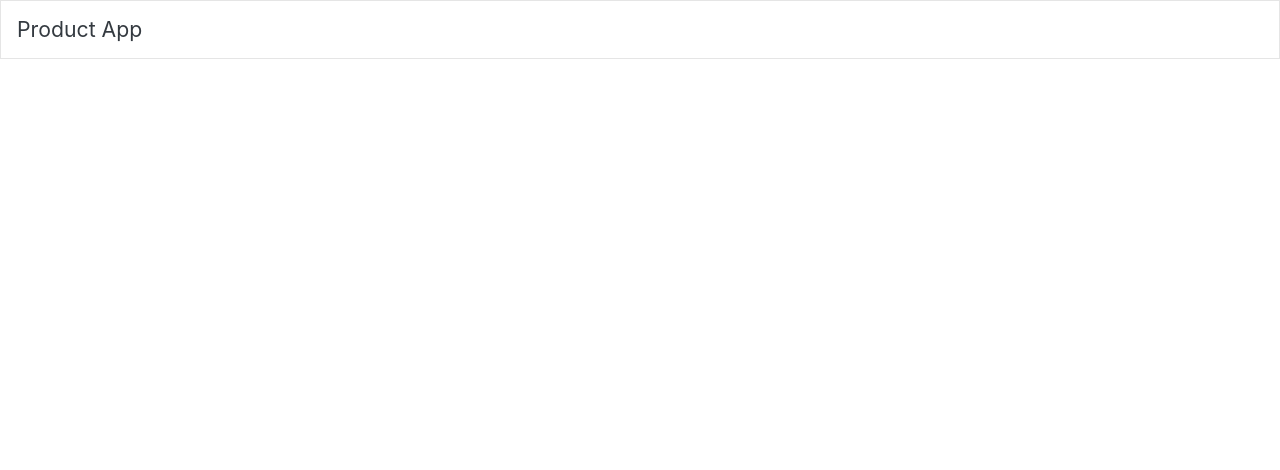
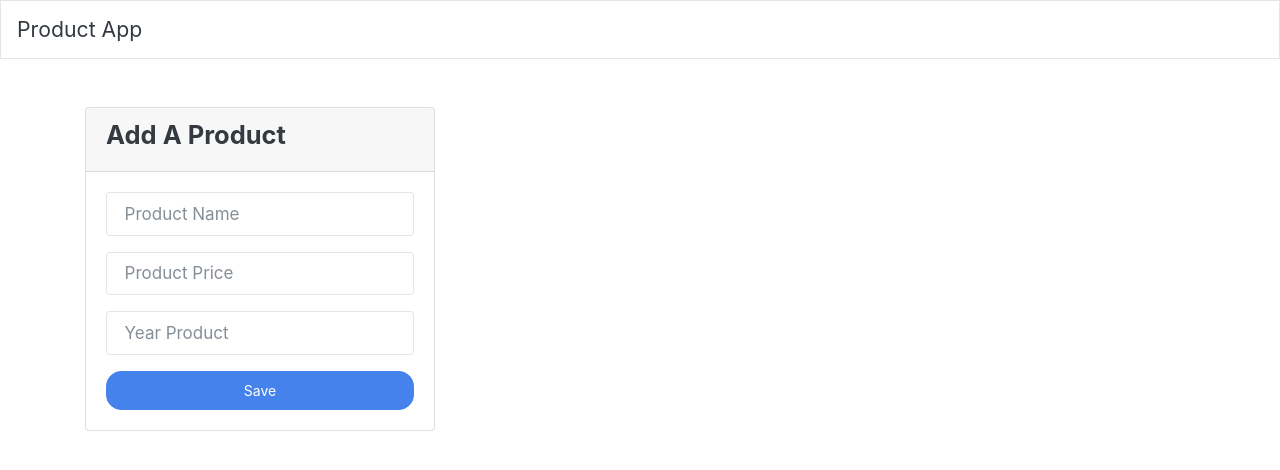
Before and after one commit to gabrielaRazo/Product-App-Javascript, a plain HTML site: page index.html in a window 1280 px wide. Drawn offline with nearby package versions, Linux system fonts and the light colour scheme.

Commit message:
The interface part is finished.
I add different forms that contain the name of the product, price, and year of manufacture. Finally, I add a submit button.

```diff
--- a/index.html
+++ b/index.html
@@ -11,10 +11,56 @@
     />
   </head>
   <body>
+    <!-- NAVIGATION -->
     <nav class="navbar navbar-light bg-light">
       <a href="#" class="navbar-brand">
         Product App
       </a>
     </nav>
+    <div class="container">
+      <!-- APPLICATION -->
+      <div id="App" class="row pt-5">
+        <div class="col-md-4">
+          <div class="card">
+            <div class="card-header">
+              <h4>Add A Product</h4>
+            </div>
+            <form id="product-form" class="card-body">
+              <div class="form-group">
+                <input
+                  type="text"
+                  id="name"
+                  placeholder="Product Name"
+                  class="form-control"
+                />
+              </div>
+              <div class="form-group">
+                <input
+                  type="number"
+                  id="price"
+                  placeholder="Product Price"
+                  step="0.01"
+                  class="form-control"
+                />
+              </div>
+              <div class="form-group">
+                <input
+                  type="number"
+                  id="year"
+                  placeholder="Year Product"
+                  class="form-control"
+                />
+              </div>
+              <input
+                type="submit"
+                value="Save"
+                class="btn btn-primary btn-block"
+              />
+            </form>
+          </div>
+        </div>
+        <div class="col-md-8"></div>
+      </div>
+    </div>
   </body>
 </html>
```
